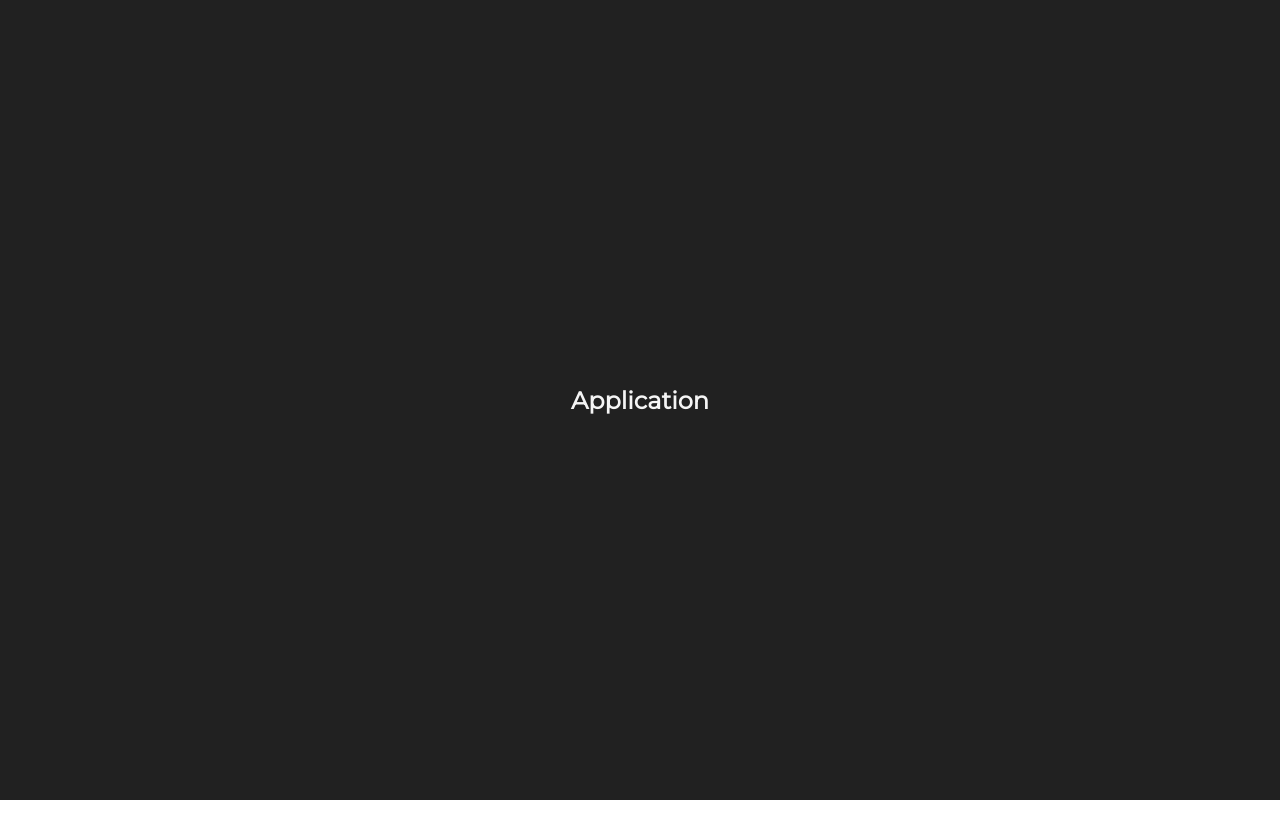
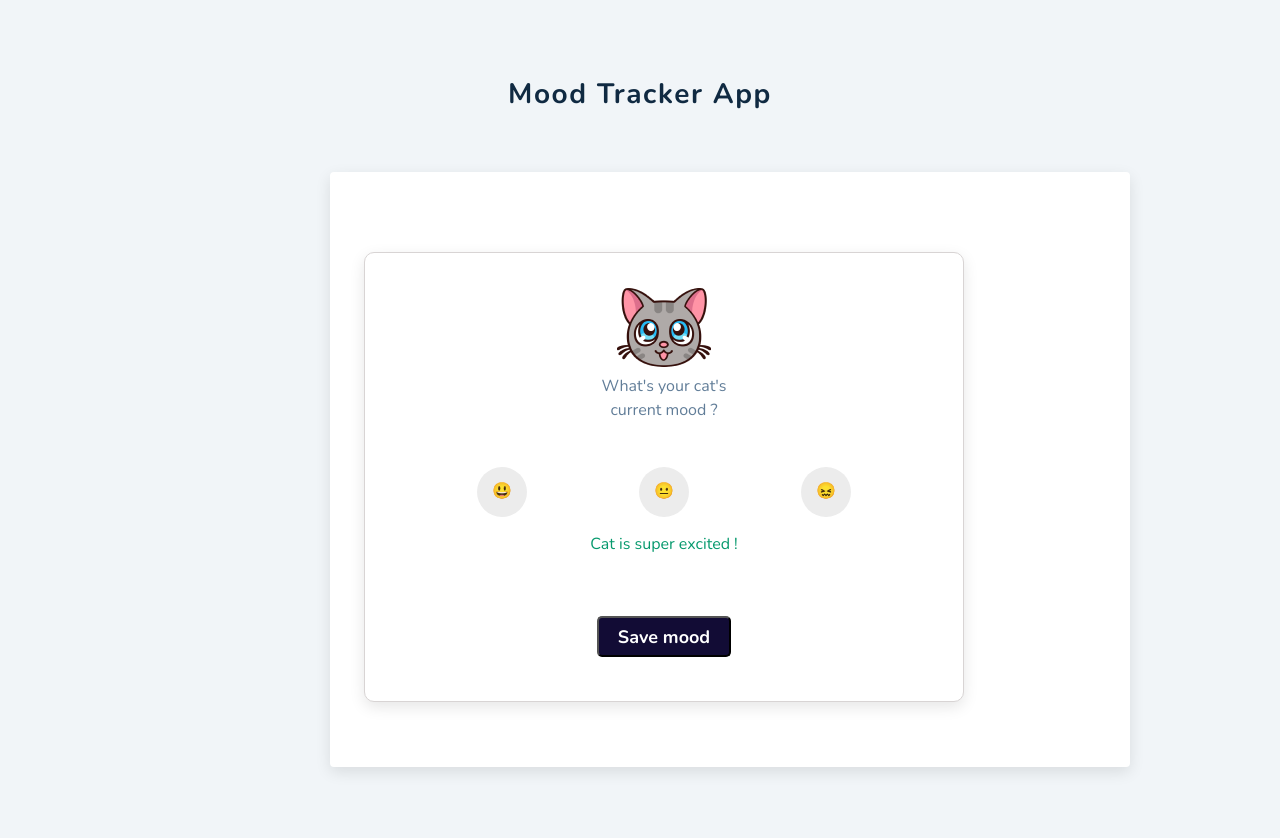
Before and after one commit to jamesoyanna/MoodTracker, a React (Create React App) app: page / in a window 1280 px wide. Shown: the top 838 px of the page. Before the commit the page ends 800 px from the top, so only its background shows below. Built offline with nearby package versions, Linux system fonts and the light colour scheme.

Commit message:
Implement MoodScreen component

```diff
--- a/public/index.html
+++ b/public/index.html
@@ -3,6 +3,11 @@
   <head>
     <meta charset="utf-8" />
     <link rel="icon" href="%PUBLIC_URL%/favicon.ico" />
+
+    <link rel="preconnect" href="https://fonts.googleapis.com">
+    <link rel="preconnect" href="https://fonts.gstatic.com" crossorigin>
+    <link href="https://fonts.googleapis.com/css2?family=Nunito:wght@300;400;700&display=swap" rel="stylesheet">
+
     <meta name="viewport" content="width=device-width, initial-scale=1" />
     <meta name="theme-color" content="#000000" />
     <meta
@@ -10,34 +15,14 @@
       content="Web site created using create-react-app"
     />
     <link rel="apple-touch-icon" href="%PUBLIC_URL%/logo192.png" />
-    <!--
-      manifest.json provides metadata used when your web app is installed on a
-      user's mobile device or desktop. See https://developers.google.com/web/fundamentals/web-app-manifest/
-    -->
+
     <link rel="manifest" href="%PUBLIC_URL%/manifest.json" />
-    <!--
-      Notice the use of %PUBLIC_URL% in the tags above.
-      It will be replaced with the URL of the `public` folder during the build.
-      Only files inside the `public` folder can be referenced from the HTML.
 
-      Unlike "/favicon.ico" or "favicon.ico", "%PUBLIC_URL%/favicon.ico" will
-      work correctly both with client-side routing and a non-root public URL.
-      Learn how to configure a non-root public URL by running `npm run build`.
-    -->
-    <title>React App</title>
+    <title>Mood Tracker</title>
   </head>
   <body>
     <noscript>You need to enable JavaScript to run this app.</noscript>
     <div id="root"></div>
-    <!--
-      This HTML file is a template.
-      If you open it directly in the browser, you will see an empty page.
 
-      You can add webfonts, meta tags, or analytics to this file.
-      The build step will place the bundled scripts into the <body> tag.
-
-      To begin the development, run `npm start` or `yarn start`.
-      To create a production bundle, use `npm run build` or `yarn build`.
-    -->
   </body>
 </html>
--- a/src/App.js
+++ b/src/App.js
@@ -1,11 +1,11 @@
-import React from 'react';
-import './App.css';
-const App = () => {
+import React from "react";
+import Container from "./components/Container";
+
+function App() {
   return (
-     <div className="main">
-      <h2 className="main-header">Application</h2>
-    </div>
-  )
+    <main>
+      <Container />
+    </main>
+  );
 }
-
 export default App;
--- /dev/null
+++ b/src/components/Card.js
@@ -0,0 +1,14 @@
+import React from 'react';
+import MoodScreen from "./MoodScreen/MoodScreen";
+
+const Card = () => {
+    return (
+      <div className="card__container">
+        <div className="output">
+          <MoodScreen />
+        </div>
+      </div>
+    );
+}
+
+export default Card;
--- /dev/null
+++ b/src/components/Container.js
@@ -0,0 +1,15 @@
+import React from "react";
+import Card from "./Card";
+
+const Container = () => {
+  return (
+    <section>
+    <h3 className="title">Mood Tracker App</h3>
+      <div>
+        <Card />
+      </div>
+    </section>
+  );
+};
+
+export default Container;
--- /dev/null
+++ b/src/components/MoodScreen/MoodScreen.js
@@ -0,0 +1,37 @@
+import React from "react";
+import Cat from "../../images/image.png";
+import "./moodScreen.css";
+
+const MoodScreen = () => {
+
+
+  return (
+    <div className="mood__screen">
+      <div>
+        <img src={Cat} alt="lol" />
+        <p>
+          What's your cat's
+          <br /> current mood ?
+        </p>
+      </div>
+      <ul className="emoji__list">
+        <li className="emoji">😃</li>
+        <li  className="emoji">
+          😐
+        </li>
+        <li  className="emoji">
+          😖
+        </li>
+      </ul>
+
+      <p className="screen__text">Cat is super excited ! </p>
+      <div className="center">
+        <button  className="btn">
+          Save mood
+        </button>
+      </div>
+    </div>
+  );
+};
+
+export default MoodScreen;
--- /dev/null
+++ b/src/components/MoodScreen/moodScreen.css
@@ -0,0 +1,72 @@
+
+.mood__screen {
+  display: flex;
+  flex-direction: column;
+  justify-content: start;
+  width: 600px;
+  min-height: 450px;
+  background: #fff;
+  text-align: center;
+  /* margin: 100px auto; */
+   margin: 70px 15px 30px 34px ;
+  border-radius: 10px;
+  border: solid 1px rgb(216, 212, 212);
+  padding-bottom: 35px;
+  box-shadow: var(--light-shadow);
+}
+img {
+width: 94px;
+height: 79px;
+left: 277px;
+top: 213px;
+margin-top: 35px;
+}
+
+.emoji__list{
+ display: flex;
+ margin-top: 25px;
+ justify-content: space-evenly;
+ cursor: pointer;
+ text-decoration: none;
+}
+
+
+.emoji{
+    border-radius: 50%;
+    background: rgb(236, 236, 236);
+     width: 50px;
+    height: 50px;
+    padding-top: 12px;
+}
+
+.emoji:hover {background-color: #bdb8b8}
+
+.emoji:active {
+  background-color: #120C35;
+  box-shadow: 1px 1px #666;
+  transform: translateY(2px);
+}
+
+.btn{
+height: 41px;
+width: 134px;
+left: 253px;
+top: 544px;
+border-radius: 5px;
+background: #120C35;
+color: #fff;
+margin-top: 40px;
+
+font-family: Nunito;
+font-style: normal;
+font-weight: bold;
+font-size: 18px;
+line-height: 26px;
+cursor: pointer;
+
+}
+
+.screen__text{
+  color: rgb(6, 153, 109);
+  margin-top: 15px;
+}
--- a/src/index.css
+++ b/src/index.css
@@ -1,13 +1,171 @@
+/*
+===============
+Variables
+===============
+*/
+
+:root {
+  /* dark shades of primary color*/
+  --clr-primary-1: hsl(205, 86%, 17%);
+  --clr-primary-2: hsl(205, 77%, 27%);
+  --clr-primary-3: hsl(205, 72%, 37%);
+  --clr-primary-4: hsl(205, 63%, 48%);
+  /* primary/main color */
+  --clr-primary-5: hsl(205, 78%, 60%);
+  /* lighter shades of primary color */
+  --clr-primary-6: hsl(205, 89%, 70%);
+  --clr-primary-7: hsl(205, 90%, 76%);
+  --clr-primary-8: hsl(205, 86%, 81%);
+  --clr-primary-9: hsl(205, 90%, 88%);
+  --clr-primary-10: hsl(205, 100%, 96%);
+  /* darkest grey - used for headings */
+  --clr-grey-1: hsl(209, 61%, 16%);
+  --clr-grey-2: hsl(211, 39%, 23%);
+  --clr-grey-3: hsl(209, 34%, 30%);
+  --clr-grey-4: hsl(209, 28%, 39%);
+  /* grey used for paragraphs */
+  --clr-grey-5: hsl(210, 22%, 49%);
+  --clr-grey-6: hsl(209, 23%, 60%);
+  --clr-grey-7: hsl(211, 27%, 70%);
+  --clr-grey-8: hsl(210, 31%, 80%);
+  --clr-grey-9: hsl(212, 33%, 89%);
+  --clr-grey-10: hsl(210, 36%, 96%);
+  --clr-white: #fff;
+  --clr-red-dark: hsl(360, 67%, 44%);
+  --clr-red-light: hsl(360, 71%, 66%);
+  --clr-green-dark: hsl(125, 67%, 44%);
+  --clr-green-light: hsl(125, 71%, 66%);
+  --clr-black: #222;
+  --transition: all 0.3s linear;
+  --spacing: 0.1rem;
+  --radius: 0.25rem;
+  --light-shadow: 0 5px 15px rgba(0, 0, 0, 0.1);
+  --dark-shadow: 0 5px 15px rgba(0, 0, 0, 0.2);
+  --max-width: 1170px;
+  --fixed-width: 620px;
+}
+/*
+===============
+Global Styles
+===============
+*/
+
+*,
+::after,
+::before {
+  margin: 0;
+  padding: 0;
+  box-sizing: border-box;
+}
 body {
-  margin: 0;
-  font-family: -apple-system, BlinkMacSystemFont, 'Segoe UI', 'Roboto', 'Oxygen',
-    'Ubuntu', 'Cantarell', 'Fira Sans', 'Droid Sans', 'Helvetica Neue',
-    sans-serif;
-  -webkit-font-smoothing: antialiased;
-  -moz-osx-font-smoothing: grayscale;
+  font-family: Nunito, sans-serif;
+  background: var(--clr-grey-10);
+  color: var(--clr-grey-1);
+  line-height: 1.5;
+  font-size: 0.875rem;
+}
+ul {
+  list-style-type: none;
+}
+a {
+  text-decoration: none;
+}
+h1,
+h2,
+h3,
+h4 {
+  letter-spacing: var(--spacing);
+  text-transform: capitalize;
+  line-height: 1.25;
+  margin-bottom: 0.75rem;
+}
+h1 {
+  font-size: 3rem;
+}
+h2 {
+  font-size: 2rem;
+}
+h3 {
+  font-size: 1.25rem;
+}
+h4 {
+  font-size: 0.875rem;
+}
+p {
+  margin-bottom: 1.25rem;
+  color: var(--clr-grey-5);
+}
+@media screen and (min-width: 800px) {
+  h1 {
+    font-size: 4rem;
+  }
+  h2 {
+    font-size: 2.5rem;
+  }
+  h3 {
+    font-size: 1.75rem;
+  }
+  h4 {
+    font-size: 1rem;
+  }
+  body {
+    font-size: 1rem;
+  }
+  h1,
+  h2,
+  h3,
+  h4 {
+    line-height: 1;
+  }
+}
+/*  global classes */
+
+/* section */
+.section {
+  width: 90vw;
+  margin: 0 auto;
+  max-width: var(--max-width);
 }
 
-code {
-  font-family: source-code-pro, Menlo, Monaco, Consolas, 'Courier New',
-    monospace;
+@media screen and (min-width: 992px) {
+  .section {
+    width: 95vw;
+  }
 }
+
+/*
+===============
+Main Screen
+===============
+*/
+main {
+  width: 90vw;
+  max-width: var(--fixed-width);
+  margin: 5rem auto;
+}
+
+.title {
+  text-align: center;
+  margin-bottom: 4rem;
+}
+
+
+.card__container {
+  background: var(--clr-white);
+  border-radius: var(--radius);
+  margin: 2rem 5rem 2rem 0;
+  box-shadow: var(--light-shadow);
+  transition: var(--transition);
+  padding-bottom: 35px;
+  width: 800px;
+  padding-top: 10px;
+}
+
+.card__container:hover {
+  box-shadow: var(--dark-shadow);
+
+}
+
+.output{
+  display: flex;
+}
```
Also changed, not shown: src/images/image.png (added).
